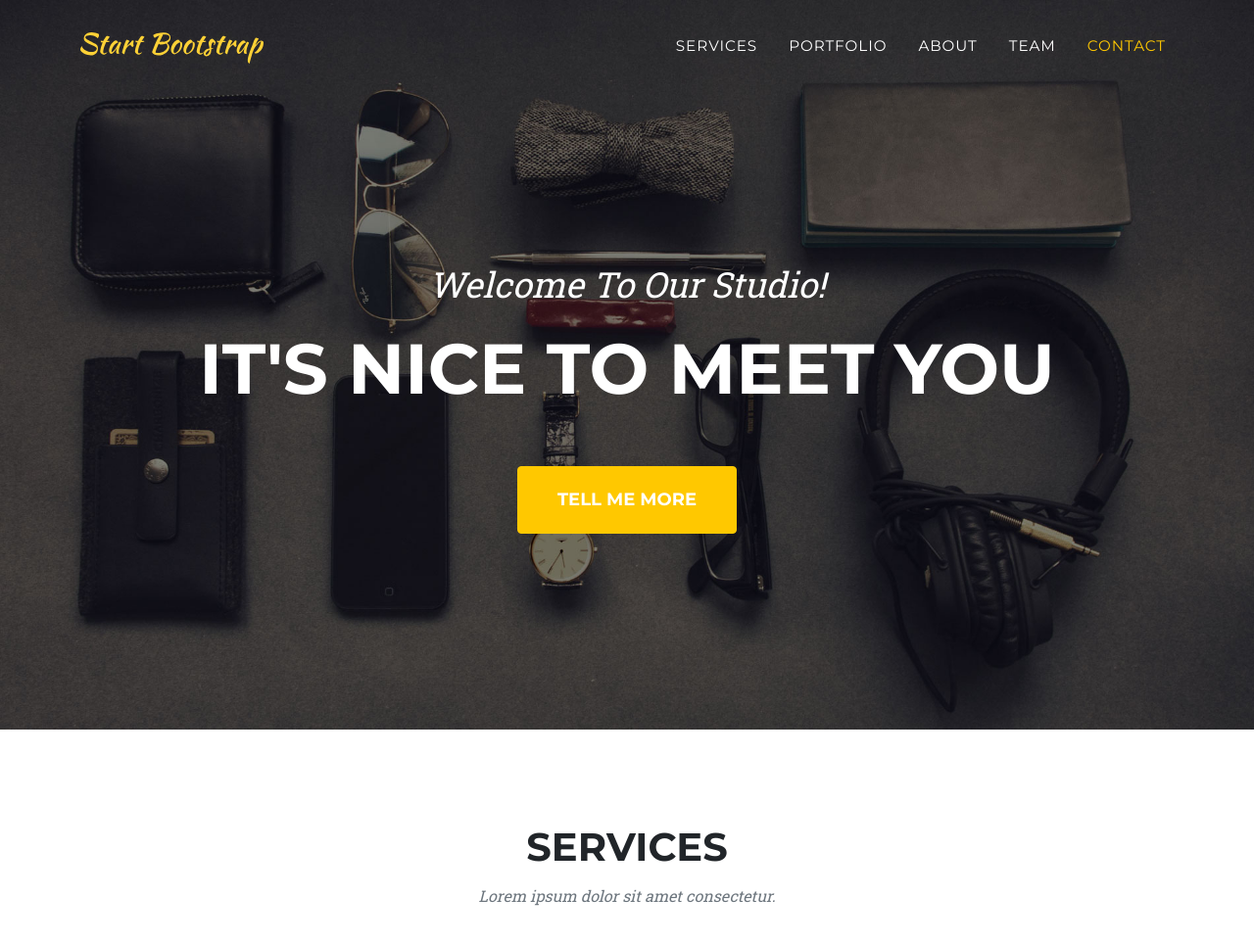
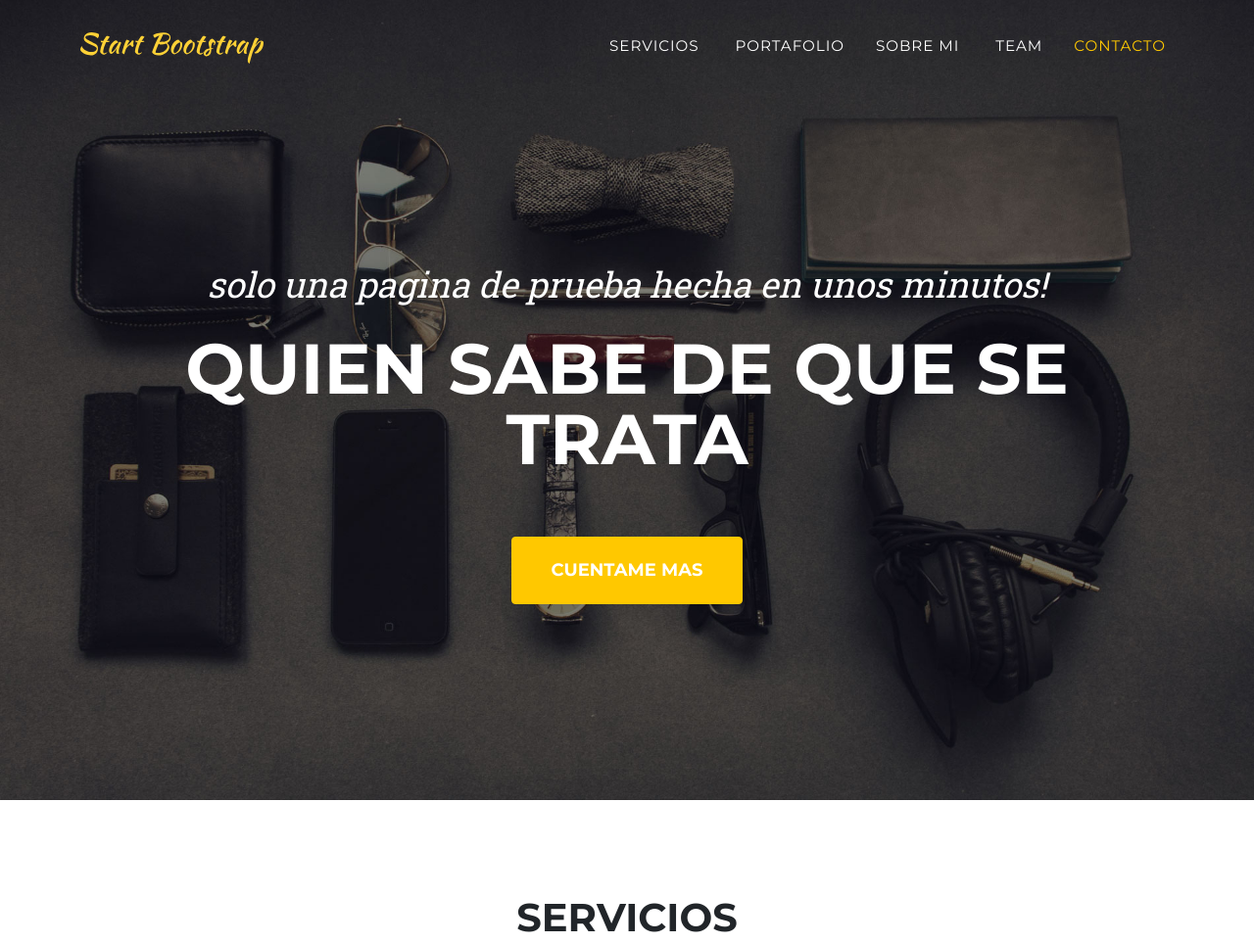
Before and after one commit to makiritare/.github.io, a plain HTML site: page index.html in a window 1280 px wide. Shown: the top 964 px of the page at 98% size. Drawn offline with nearby package versions, Linux system fonts and the light colour scheme.

Commit message:
new index

```diff
--- a/index.html
+++ b/index.html
@@ -27,11 +27,11 @@
                 </button>
                 <div class="collapse navbar-collapse" id="navbarResponsive">
                     <ul class="navbar-nav text-uppercase ms-auto py-4 py-lg-0">
-                        <li class="nav-item"><a class="nav-link" href="#services">Services</a></li>
-                        <li class="nav-item"><a class="nav-link" href="#portfolio">Portfolio</a></li>
-                        <li class="nav-item"><a class="nav-link" href="#about">About</a></li>
+                        <li class="nav-item"><a class="nav-link" href="#services">servicios&nbsp;</a></li>
+                        <li class="nav-item"><a class="nav-link" href="#portfolio">Portafolio</a></li>
+                        <li class="nav-item"><a class="nav-link" href="#about">sobre mi&nbsp;</a></li>
                         <li class="nav-item"><a class="nav-link" href="#team">Team</a></li>
-                        <li class="nav-item"><a class="nav-link" href="#contact">Contact</a></li>
+                        <li class="nav-item"><a class="nav-link" href="#contact">Contacto</a></li>
                     </ul>
                 </div>
             </div>
@@ -39,16 +39,16 @@
         <!-- Masthead-->
         <header class="masthead">
             <div class="container">
-                <div class="masthead-subheading">Welcome To Our Studio!</div>
-                <div class="masthead-heading text-uppercase">It's Nice To Meet You</div>
-                <a class="btn btn-primary btn-xl text-uppercase" href="#services">Tell Me More</a>
+                <div class="masthead-subheading">solo una pagina de prueba hecha en unos minutos!</div>
+                <div class="masthead-heading text-uppercase">Quien sabe de que se trata</div>
+                <a class="btn btn-primary btn-xl text-uppercase" href="#services">cuentame mas</a>
             </div>
         </header>
         <!-- Services-->
         <section class="page-section" id="services">
             <div class="container">
                 <div class="text-center">
-                    <h2 class="section-heading text-uppercase">Services</h2>
+                    <h2 class="section-heading text-uppercase">Servicios</h2>
                     <h3 class="section-subheading text-muted">Lorem ipsum dolor sit amet consectetur.</h3>
                 </div>
                 <div class="row text-center">
@@ -83,7 +83,7 @@
         <section class="page-section bg-light" id="portfolio">
             <div class="container">
                 <div class="text-center">
-                    <h2 class="section-heading text-uppercase">Portfolio</h2>
+                    <h2 class="section-heading text-uppercase">Portafolio</h2>
                     <h3 class="section-subheading text-muted">Lorem ipsum dolor sit amet consectetur.</h3>
                 </div>
                 <div class="row">
@@ -184,7 +184,7 @@
         <section class="page-section" id="about">
             <div class="container">
                 <div class="text-center">
-                    <h2 class="section-heading text-uppercase">About</h2>
+                    <h2 class="section-heading text-uppercase">Sobre mi</h2>
                     <h3 class="section-subheading text-muted">Lorem ipsum dolor sit amet consectetur.</h3>
                 </div>
                 <ul class="timeline">
```
